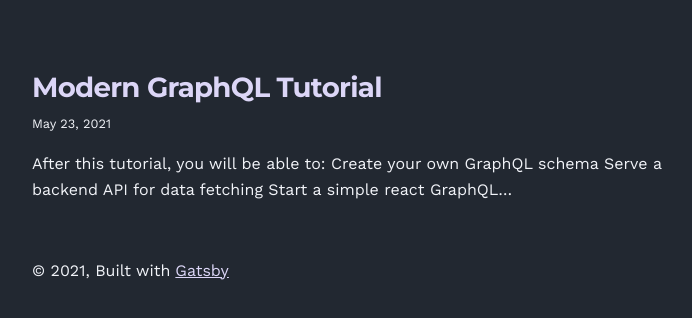
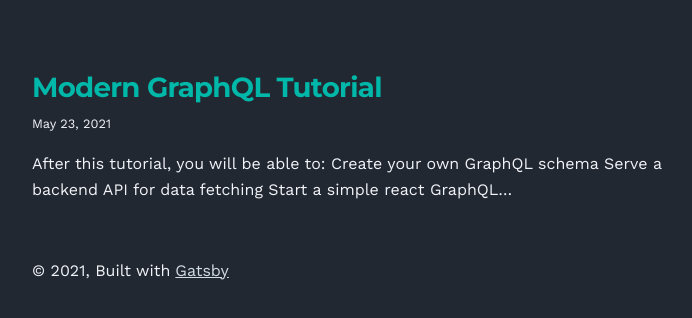
Before and after one commit to shaoruu/blog, a Gatsby site: page / in a window 1280 px wide. Shown: the part 272-590 px from the top of the page, without its empty margins (292-984 px from the left). Built offline with nearby package versions, Linux system fonts and the light colour scheme; Gatsby itself is replaced by a stand-in of ours.

Commit message:
feat: new primary color

```diff
--- a/src/styles/style.css
+++ b/src/styles/style.css
@@ -55,7 +55,7 @@
   --fontSize-5: 2.074rem;
   --fontSize-6: 2.488rem;
   --fontSize-7: 2.986rem;
-  --color-primary: #dcd6f7;
+  --color-primary: #00b8a9;
   --color-text: #f1f3f8;
   --color-text-light: #ffffff;
   --color-heading: #86a6df;
@@ -242,7 +242,7 @@ table thead tr th {
 /* Link */
 
 a {
-  color: var(--color-primary);
+  color: var(--color-accent);
   /* text-decoration: none; */
   /* cursor: pointer; */
 }
```
